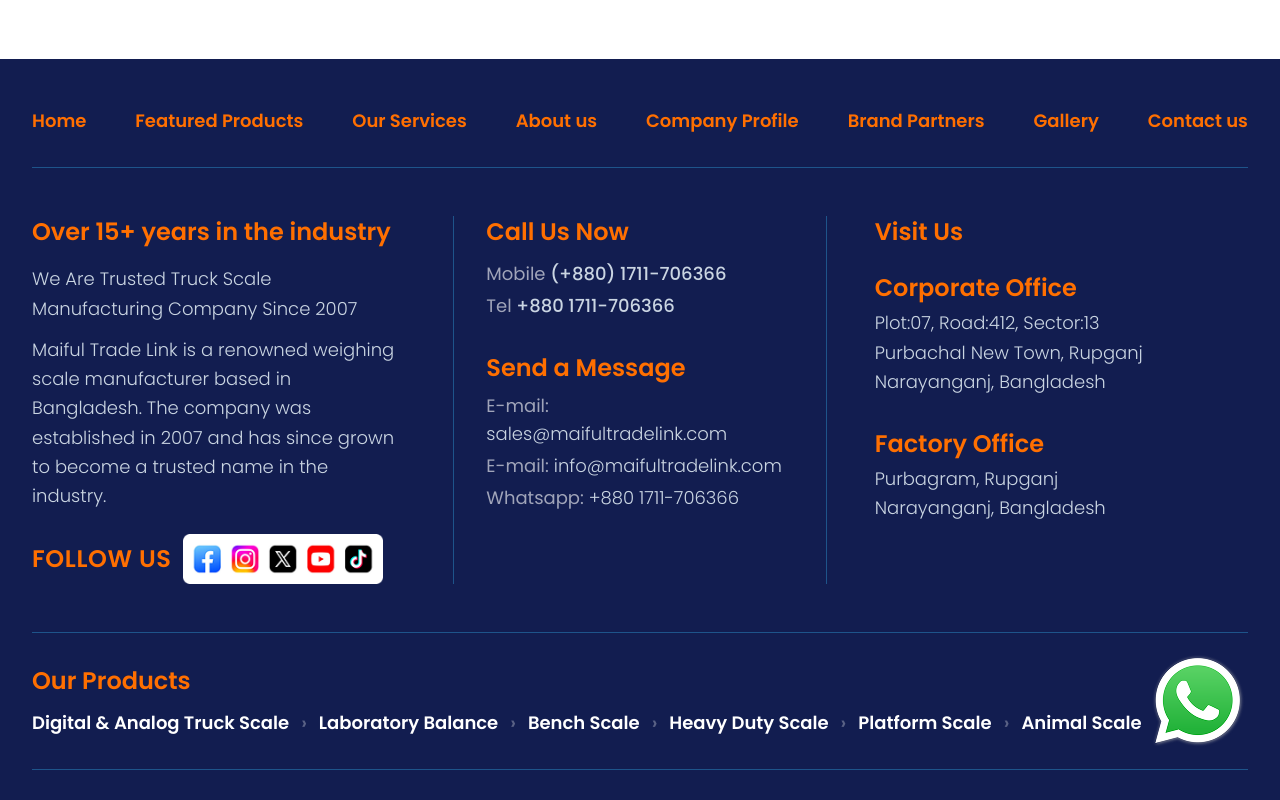
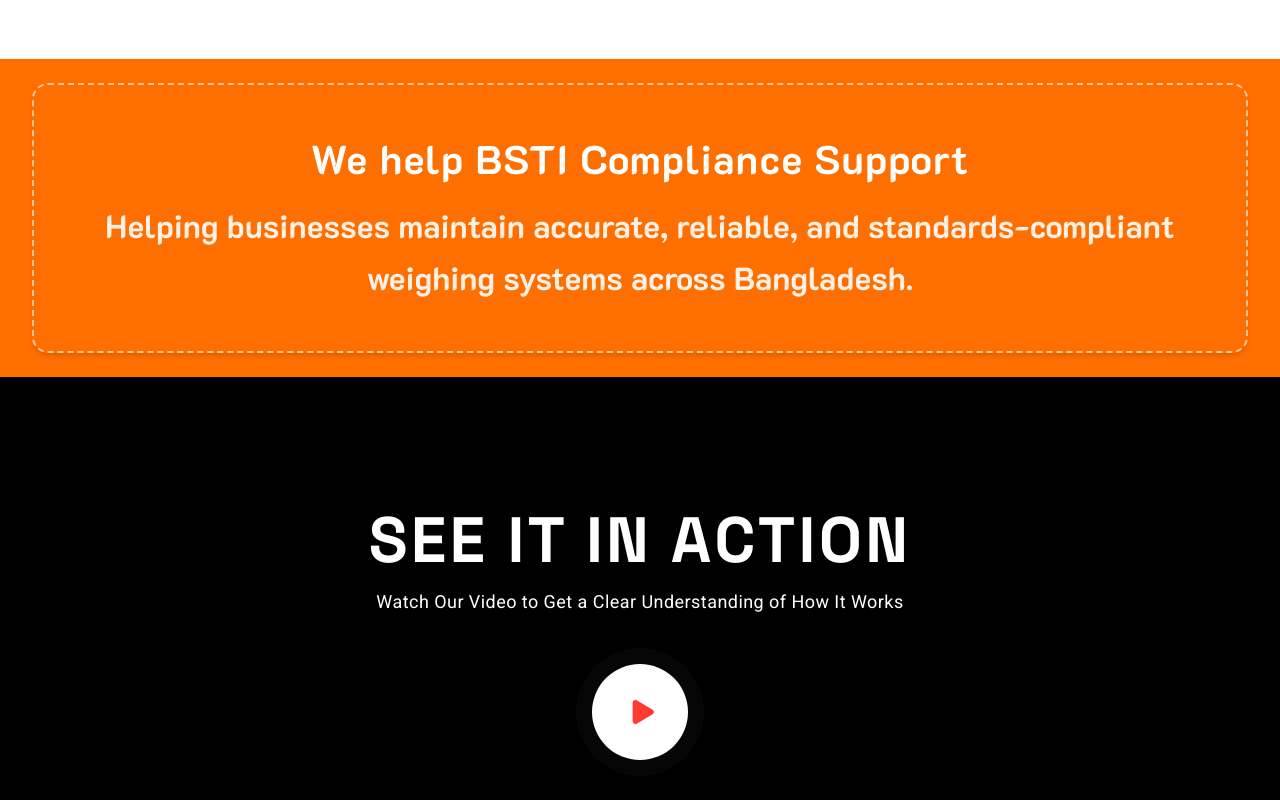
Before and after one commit to mahbubnoyon506/maiful-trade, a Next.js app: page / in a window 1280 px wide. Shown: the part 5140-5940 px from the top of the page. Built offline with nearby package versions, Linux system fonts and the light colour scheme.

Commit message:
Videos section created

```diff
--- a/app/page.tsx
+++ b/app/page.tsx
@@ -1,9 +1,11 @@
 import AboutUsSection from "@/components/AboutUsSection";
 import BrandPartnersSection from "@/components/BrandPartnersSection";
+import BstiComplianceSection from "@/components/BstiComplianceSection";
 import FeaturedProductsSection from "@/components/FeaturedProductsSection";
 import HeroSection from "@/components/HeroSection";
 import ServicesSection from "@/components/ServicesSection";
 import StatsSection from "@/components/StatsSection";
+import VideoBoxSection from "@/components/VideoBoxSection";
 
 export default function Home() {
   return (
@@ -14,6 +16,8 @@
       <BrandPartnersSection />
       <FeaturedProductsSection />
       <ServicesSection />
+      <BstiComplianceSection />
+      <VideoBoxSection />
     </div>
   );
 }
--- /dev/null
+++ b/components/BstiComplianceSection.tsx
@@ -0,0 +1,27 @@
+"use client";
+
+import React from "react";
+import { ShieldAlert } from "lucide-react";
+
+export default function BstiComplianceSection() {
+  return (
+    <section className="font-k2d">
+      <div className="bg-tertiary py-4 sm:py-6 lg:px-8">
+        {/* Core Container with Orange Accent Background and White Dashed Border */}
+        <div className="bg-tertiary text-white rounded-2xl p-8 md:p-12 shadow-md border-2 border-dashed border-white/60 relative overflow-hidden transition-all duration-300 hover:shadow-lg">
+          {/* Content Block Wrapper */}
+          <div className="text-center space-y-4 relative z-10">
+            <h2 className="text-2xl sm:text-3xl md:text-[40px] font-bold tracking-wide leading-tight">
+              We help BSTI Compliance Support
+            </h2>
+
+            <p className="text-sm sm:text-xl md:text-[32px] text-white/90 font-bold leading-relaxed">
+              Helping businesses maintain accurate, reliable, and
+              standards-compliant weighing systems across Bangladesh.
+            </p>
+          </div>
+        </div>
+      </div>
+    </section>
+  );
+}
--- /dev/null
+++ b/components/VideoBoxSection.tsx
@@ -0,0 +1,57 @@
+"use client";
+
+import React, { useState } from "react";
+import { Play } from "lucide-react";
+
+export default function VideoBoxSection() {
+  const [isPlaying, setIsPlaying] = useState(false);
+
+  return (
+    <section className="bg-black text-white py-20 lg:py-32 font-space-grotesk relative overflow-hidden">
+      {/* Background Graphic Pattern Layer (Simulated Video Thumbnail Grid Backdrop) */}
+      <div
+        className="absolute inset-0 bg-[#0A0D14] opacity-80 mix-blend-multiply transition-transform duration-700 ease-out scale-100 hover:scale-105"
+        style={{
+          backgroundImage: `radial-gradient(circle at 1px 1px, rgba(255,255,255,0.05) 1px, transparent 0)`,
+          backgroundSize: "24px 24px",
+        }}
+      />
+
+      <div className="max-w-7xl mx-auto px-4 sm:px-6 lg:px-8 relative z-10 text-center space-y-8">
+        {/* TEXT CONTENT HEADER PANEL */}
+        <div className="space-y-3">
+          <h2 className="text-3xl sm:text-4xl md:text-[64px] font-bold tracking-wider uppercase text-white">
+            SEE IT IN ACTION
+          </h2>
+          <p className="text-base sm:text-lg text-white font-normal tracking-wide mx-auto font-roboto">
+            Watch Our Video to Get a Clear Understanding of How It Works
+          </p>
+        </div>
+
+        {/* CONTROLLER TRIGGER PLAY BADGE BUTTON */}
+        <div className="flex justify-center pt-4">
+          <button
+            onClick={() => {
+              setIsPlaying(true);
+              console.log(
+                "Trigger Video Modal or Embed playback stream instance.",
+              );
+            }}
+            className="w-20 h-20 sm:w-24 sm:h-24 bg-white text-[#FF3B30] rounded-full flex items-center justify-center shadow-2xl relative group transition-all duration-300 hover:scale-110 active:scale-95 focus:outline-none"
+            aria-label="Play video presentation"
+          >
+            {/* Pulsing Accent Wave Radios */}
+            <span className="absolute inset-0 rounded-full bg-white/20 animate-ping opacity-75 group-hover:opacity-100" />
+            <span className="absolute -inset-4 rounded-full bg-white/5 animate-pulse opacity-50 hidden sm:inline" />
+
+            {/* Play Vector Icon Graphic Offset perfectly to center visually */}
+            <Play
+              className="w-7 h-7 sm:w-8 sm:h-8 fill-current translate-x-0.5 transition-transform duration-300 group-hover:rotate-12"
+              strokeWidth={0}
+            />
+          </button>
+        </div>
+      </div>
+    </section>
+  );
+}
```
